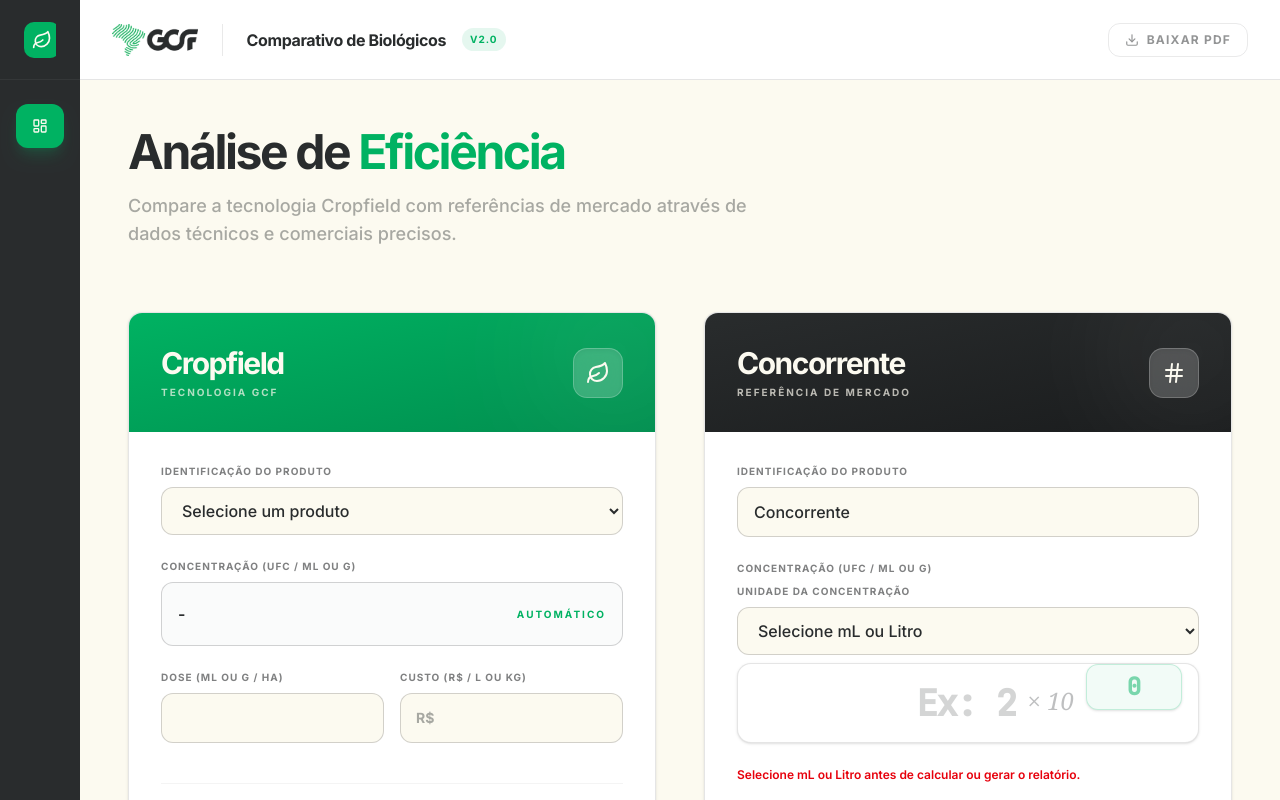
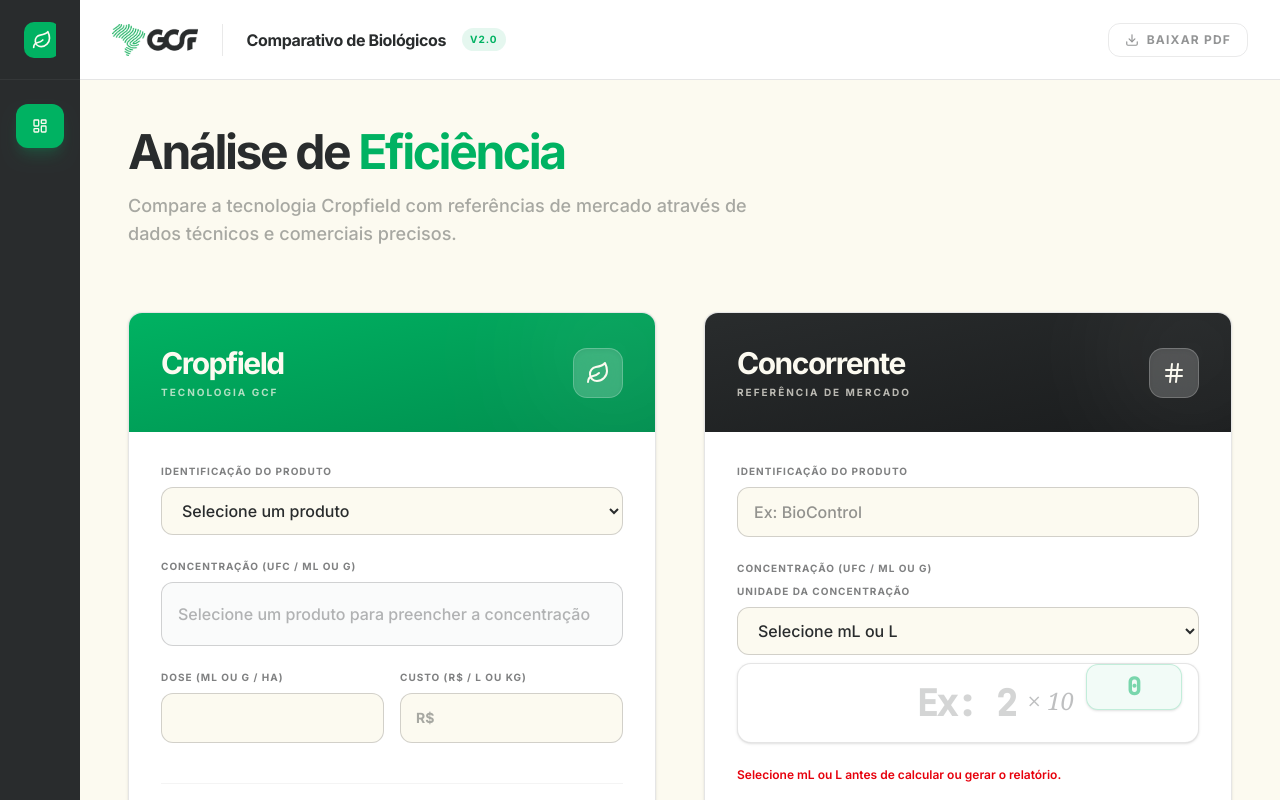
Before and after one commit to CassiaPerez/biocomparativo, a React (Vite) app: page / in a window 1280 px wide. Shown: the top 800 px of the page. Built offline with nearby package versions, Linux system fonts and the light colour scheme.

Commit message:
Updated App.tsx

```diff
--- a/src/App.tsx
+++ b/src/App.tsx
@@ -16,7 +16,7 @@
 import autoTable from 'jspdf-autotable';
 import { supabase, supabaseEnabled } from './lib/supabase';
 
-// ✅ Logo via PUBLIC (evita erro de import no Bolt/Vite)
+// ✅ Logo via PUBLIC
 // Coloque o arquivo exatamente em: public/gcf_logo.png
 const gcfLogo = '/gcf_logo.png';
 
@@ -60,14 +60,14 @@
 type CompetitorConcentrationUnit = '' | 'ml' | 'l';
 
 const INITIAL_STATE_CROPFIELD: BiologicoRecord = {
-  Produto: 'Cropfield',
+  Produto: '',
   Concentracao_por_ml_ou_g: '',
   Dose_ha_ml_ou_g: '',
   'Custo_R$_por_L_ou_kg': '',
 };
 
 const INITIAL_STATE_CONCORRENTE: BiologicoRecord = {
-  Produto: 'Concorrente',
+  Produto: '',
   Concentracao_por_ml_ou_g: '',
   Dose_ha_ml_ou_g: '',
   'Custo_R$_por_L_ou_kg': '',
@@ -100,10 +100,7 @@
   { nome: 'GUARDIUM', concentracaoLabel: '4×10⁹', concentracaoValor: '4e9', mantissa: '4', exponent: '9' },
 ];
 
-// Scientific Input Component (Split View)
-// ✅ "×10" é fixo no UI
-// ✅ mantissa e expoente variam
-// ✅ preserveUserDisplay = NÃO normaliza (ex.: 10×10^9 NÃO vira 1×10^10)
+// Scientific input
 const ScientificInput = ({
   value,
   onChange,
@@ -128,7 +125,6 @@
   const [isDirty, setIsDirty] = useState(false);
 
   useEffect(() => {
-    // ✅ Se preserveUserDisplay=true: não reescreve mantissa/expoente a partir do "value"
     if (preserveUserDisplay) {
       if (!value && !isDirty) {
         setMantissa('');
@@ -167,7 +163,7 @@
 
       setStatus('default');
       setMessage('');
-    } catch (_) {
+    } catch {
       setStatus('error');
       setMessage('Número inválido');
     }
@@ -205,7 +201,7 @@
 
       onPartsChange?.(m, e);
       onChange(val.toString());
-    } catch (_) {
+    } catch {
       setStatus('error');
       setMessage('Número inválido');
       onPartsChange?.(m, e);
@@ -260,7 +256,6 @@
           />
         </div>
 
-        {/* ✅ fixo */}
         <div className="mx-3 text-2xl text-gcf-black/30 font-serif italic select-none pb-1">× 10</div>
 
         <div className="relative -top-4">
@@ -295,7 +290,6 @@
   );
 };
 
-// ✅ UFC/ha automático: somente leitura com notação científica (mantissa + expoente)
 const ScientificReadOnly = ({
   value,
   className,
@@ -346,7 +340,6 @@
   );
 };
 
-// Component for displaying large numbers with toggle (UI only)
 const BigNumberDisplay = ({
   value,
   label,
@@ -422,7 +415,6 @@
   const [compData, setCompData] = useState<BiologicoRecord>(INITIAL_STATE_CONCORRENTE);
   const [compCalculated, setCompCalculated] = useState<CalculatedValues>(INITIAL_CALCULATED);
 
-  // ✅ guarda exatamente o “manual” para o PDF (somente CONCENTRAÇÃO)
   const [cropConcParts, setCropConcParts] = useState<SciParts>({ mantissa: '', exponent: '' });
   const [compConcParts, setCompConcParts] = useState<SciParts>({ mantissa: '', exponent: '' });
 
@@ -434,6 +426,7 @@
   });
   const [competitorConcentrationUnit, setCompetitorConcentrationUnit] = useState<CompetitorConcentrationUnit>('');
   const [isSavingReport, setIsSavingReport] = useState(false);
+  const [isSidebarOpen, setIsSidebarOpen] = useState(false);
 
   const calculate = (data: BiologicoRecord): CalculatedValues => {
     try {
@@ -441,7 +434,6 @@
       const dose = new Decimal(data.Dose_ha_ml_ou_g || 0);
       const custo = new Decimal(data['Custo_R$_por_L_ou_kg'] || 0);
 
-      // ✅ UFC/ha automático = Concentração × Dose
       const ufcHa = conc.times(dose);
       const custoHa = dose.times(custo).dividedBy(1000);
       const ufcMm2 = ufcHa.dividedBy(1e10);
@@ -451,7 +443,7 @@
         UFC_ou_conidios_mm2_superficie: ufcMm2,
         'Custo_R$_por_ha': custoHa,
       };
-    } catch (_) {
+    } catch {
       return INITIAL_CALCULATED;
     }
   };
@@ -555,7 +547,6 @@
   };
 
   const openReportModal = () => setIsReportModalOpen(true);
-
   const closeReportModal = () => setIsReportModalOpen(false);
 
   const handleReportFieldChange = (field: keyof ReportContactData, value: string) => {
@@ -592,9 +583,7 @@
       },
     ]);
 
-    if (error) {
-      throw error;
-    }
+    if (error) throw error;
   };
 
   const captureReportLocation = async (): Promise<ReportLocationData | null> => {
@@ -658,7 +647,8 @@
     const now = new Date();
     const dt = new Intl.DateTimeFormat('pt-BR', { dateStyle: 'short', timeStyle: 'short' }).format(now);
 
-    const hiddenLocationMetadata = reportLocation?.latitude != null && reportLocation?.longitude != null
+    const hiddenLocationMetadata =
+      reportLocation?.latitude != null && reportLocation?.longitude != null
         ? `lat:${reportLocation.latitude};lng:${reportLocation.longitude};acc:${reportLocation.precisao ?? 'n/a'};capturadoEm:${reportLocation.capturadoEm}`
         : 'localizacao_nao_disponivel';
 
@@ -681,7 +671,6 @@
       }
     };
 
-    // Decimal -> "2x10^9" (expoente pode ser negativo)
     const toSciToken = (d: Decimal, mantissaDigits = 1) => {
       try {
         if (!d || (d as any).isNaN?.()) return '0x10^0';
@@ -722,7 +711,6 @@
         })()
       );
 
-    // ✅ número "real" (decimal) em pt-BR (sem notação científica)
     const fmtNumberPt = (d: Decimal | null, decimals = 2) => {
       try {
         if (!d) return '-';
@@ -733,8 +721,6 @@
       }
     };
 
-    // ✅ variação do concorrente vs cropfield: (concorrente - cropfield) / cropfield * 100
-    // → fica NEGATIVO quando concorrente é inferior
     const pctConcVsCrop = (crop: Decimal, comp: Decimal) => {
       try {
         if (!crop || (crop as any).isNaN?.()) return null;
@@ -753,7 +739,6 @@
       return `${n > 0 ? '+' : ''}${v.toFixed(0)}%`;
     };
 
-    // ✅ desenhar como "2x10⁹" (expoente elevado uma única vez)
     type CellSci = { m: string; e: string };
 
     const didParseSciCell = (data: any) => {
@@ -777,7 +762,6 @@
       else doc.setTextColor(0, 0, 0);
 
       const paddingLeft = data.cell.padding('left');
-
       const x = data.cell.x + paddingLeft;
       const y = data.cell.y + data.cell.height / 2;
 
@@ -802,7 +786,6 @@
       doc.setTextColor(0, 0, 0);
     };
 
-    // ✅ custo por UFC/mm² (valor exato) = (Custo/ha) ÷ (UFC/mm²)
     const calcCostPerUfcMm2 = (custoHa: Decimal, ufcMm2: Decimal) => {
       try {
         if (!ufcMm2 || (ufcMm2 as any).isNaN?.() || ufcMm2.isZero()) return null;
@@ -887,7 +870,6 @@
     doc.setLineWidth(0.5);
     doc.line(40, contactFinalY + 10, 555, contactFinalY + 10);
 
-    // ✅ Concentração no PDF = exatamente preenchido (mantissa + expoente)
     const cropConcPdf = partsToToken(cropConcParts, safeDec(cropData.Concentracao_por_ml_ou_g));
     const compConcPdf = partsToToken(compConcParts, safeDec(compData.Concentracao_por_ml_ou_g));
 
@@ -909,21 +891,17 @@
 
     const yAfterInputs = (doc as any).lastAutoTable.finalY + 18;
 
-    // ✅ UFC/ha automático no PDF: sempre do cálculo (Concentração × Dose)
     const cropUfcPdf = toSciToken(cropCalculated.UFC_ou_conidios_ha, 2);
     const compUfcPdf = toSciToken(compCalculated.UFC_ou_conidios_ha, 2);
 
-    // ✅ custo por UFC/mm² (valor exato) para PDF (mas você pediu para REMOVER as linhas da tabela de métricas)
     const cropCostPerUfcMm2 = calcCostPerUfcMm2(cropCalculated['Custo_R$_por_ha'], cropCalculated.UFC_ou_conidios_mm2_superficie);
     const compCostPerUfcMm2 = calcCostPerUfcMm2(compCalculated['Custo_R$_por_ha'], compCalculated.UFC_ou_conidios_mm2_superficie);
 
-    // ✅ Tabela de métricas (sem as linhas que você pediu remover)
     autoTable(doc, {
       startY: yAfterInputs,
       head: [['Métrica', 'Cropfield', 'Concorrente']],
       body: [
         ['UFC/ha', cropUfcPdf, compUfcPdf],
-        // ✅ aqui sai o resultado REAL (decimal), não notação científica
         [
           'UFC/mm² (superfície)',
           fmtNumberPt(cropCalculated.UFC_ou_conidios_mm2_superficie, 2),
@@ -941,14 +919,9 @@
     const yAfterResults = (doc as any).lastAutoTable.finalY + 18;
 
     const diffMm2Abs = compCalculated.UFC_ou_conidios_mm2_superficie.minus(cropCalculated.UFC_ou_conidios_mm2_superficie);
-
     const reducUfc = pctConcVsCrop(cropCalculated.UFC_ou_conidios_ha, compCalculated.UFC_ou_conidios_ha);
     const reducCusto = pctConcVsCrop(cropCalculated['Custo_R$_por_ha'], compCalculated['Custo_R$_por_ha']);
 
-    // ✅ Você pediu valor exato no PDF, mas também pediu remover as linhas:
-    // - "Custo/ha ÷ UFC/mm² ..."
-    // - "Custo/ha ÷ UFC/mm² (abs) ..."
-    // Então: colocamos o VALOR EXATO aqui, na seção de análise (sem "abs")
     autoTable(doc, {
       startY: yAfterResults,
       head: [['Análise Técnica/Comercial do Concorrente', 'Valor']],
@@ -970,7 +943,12 @@
     doc.save(fileName || `relatorio-comparativo-${safe}.pdf`);
   };
 
-  const renderProductColumn = (title: string, data: BiologicoRecord, calculated: CalculatedValues, isCompetitor: boolean) => {
+  const renderProductColumn = (
+    title: string,
+    data: BiologicoRecord,
+    calculated: CalculatedValues,
+    isCompetitor: boolean
+  ) => {
     const isCropfield = !isCompetitor;
 
     return (
@@ -1048,16 +1026,15 @@
                         onChange={(e) => handleCompetitorConcentrationUnitChange(e.target.value as CompetitorConcentrationUnit)}
                         className="input-gcf"
                         aria-label="Unidade da concentração do concorrente"
-                        title="Selecione se a concentração foi informada em mL ou litro"
-                      >
-                        <option value="">Selecione mL ou Litro</option>
+                        title="Selecione se a concentração foi informada em mL ou L"
+                      >
+                        <option value="">Selecione mL ou L</option>
                         <option value="ml">mL</option>
-                        <option value="l">Litro</option>
+                        <option value="l">L</option>
                       </select>
                     </div>
 
                     <div>
-                      {/* ✅ NÃO normaliza o que foi digitado */}
                       <ScientificInput
                         value={data.Concentracao_por_ml_ou_g}
                         onChange={(val) =>
@@ -1076,7 +1053,7 @@
 
                     <p className={`text-xs ${competitorUnitMissing ? 'text-red-600 font-semibold' : 'text-gcf-black/60'}`}>
                       {competitorUnitMissing
-                        ? 'Selecione mL ou Litro antes de calcular ou gerar o relatório.'
+                        ? 'Selecione mL ou L antes de calcular ou gerar o relatório.'
                         : competitorConcentrationUnit === 'l'
                           ? 'A concentração informada por litro é convertida automaticamente para mL na calculadora e no relatório.'
                           : 'A concentração informada já é tratada como valor por mL na calculadora e no relatório.'}
@@ -1127,7 +1104,6 @@
                 </span>
               </div>
 
-              {/* ✅ AUTOMÁTICO (somente leitura): Concentração × Dose */}
               <ScientificReadOnly value={calculated.UFC_ou_conidios_ha} accent={isCropfield} />
 
               <div className="px-1 space-y-1">
@@ -1173,7 +1149,6 @@
               </div>
             </div>
 
-            {/* botão invisível para “reset” opcional */}
             <button type="button" onClick={clearAll} className="hidden" aria-hidden="true" tabIndex={-1}>
               reset
             </button>
@@ -1183,12 +1158,8 @@
     );
   };
 
-  // ✅ inicia recolhida
-  const [isSidebarOpen, setIsSidebarOpen] = useState(false);
-
   return (
     <div className="min-h-screen bg-gcf-offwhite font-sans text-gcf-black flex overflow-hidden relative">
-      {/* Backdrop (mobile) */}
       {isSidebarOpen && (
         <button
           type="button"
@@ -1198,7 +1169,6 @@
         />
       )}
 
-      {/* Sidebar */}
       <aside
         className={`bg-gcf-black text-gcf-offwhite transition-all duration-300 flex flex-col z-50
         fixed lg:static inset-y-0 left-0
@@ -1249,12 +1219,9 @@
         </div>
       </aside>
 
-      {/* Main Content */}
       <div className="flex-1 flex flex-col overflow-hidden">
-        {/* Header */}
         <header className="bg-white border-b border-[rgba(41,44,45,0.12)] flex items-center justify-between px-4 md:px-8 z-40 h-auto md:h-20 py-3 md:py-0 gap-3 flex-wrap">
           <div className="flex items-center gap-3 md:gap-6">
-            {/* Menu (mobile) */}
             <button
               type="button"
               onClick={() => setIsSidebarOpen(true)}
@@ -1275,13 +1242,12 @@
             </div>
           </div>
 
-          {/* ✅ apenas 1 botão (download) */}
           <div className="flex items-center gap-2 md:gap-6 flex-wrap justify-end">
             <button
               onClick={openReportModal}
               className="btn-secondary !py-2 !px-4 !text-xs uppercase tracking-widest disabled:opacity-50 disabled:cursor-not-allowed"
               type="button"
-              title={competitorUnitMissing ? 'Selecione mL ou Litro na concentração do concorrente para liberar o relatório' : 'Baixar relatório em PDF'}
+              title={competitorUnitMissing ? 'Selecione mL ou L na concentração do concorrente para liberar o relatório' : 'Baixar relatório em PDF'}
               disabled={competitorUnitMissing}
             >
               <Download size={14} />
@@ -1299,7 +1265,6 @@
               <p className="text-base sm:text-lg text-gcf-black/40 max-w-2xl font-medium">
                 Compare a tecnologia Cropfield com referências de mercado através de dados técnicos e comerciais precisos.
               </p>
-
             </div>
 
             <div className="grid grid-cols-1 lg:grid-cols-2 gap-8 lg:gap-12 items-start relative">
@@ -1321,9 +1286,7 @@
                 <div className="h-px flex-1 bg-gcf-black/10"></div>
               </div>
 
-              {/* ✅ 4 cards */}
               <div className="grid grid-cols-1 md:grid-cols-2 lg:grid-cols-4 gap-6 md:gap-8">
-                {/* 1) Diferença Custo / ha */}
                 <div className="bg-gcf-green p-8 sm:p-10 rounded-[28px] shadow-2xl shadow-gcf-green/20 flex flex-col items-center text-center relative overflow-hidden group">
                   <div className="absolute top-0 right-0 -mt-8 -mr-8 w-32 h-32 bg-white/10 rounded-full blur-3xl transition-all group-hover:scale-150"></div>
                   <span className="text-[10px] font-bold text-gcf-offwhite/60 uppercase tracking-[0.2em] mb-4 relative z-10">
@@ -1366,7 +1329,6 @@
                   })()}
                 </div>
 
-                {/* 2) Diferença UFC / ha */}
                 <div className="bg-white p-8 sm:p-10 rounded-[28px] border border-gcf-black/10 shadow-xl shadow-gcf-black/5 flex flex-col items-center text-center group">
                   <span className="text-[10px] font-bold text-gcf-black/40 uppercase tracking-[0.2em] mb-4">Diferença UFC / ha</span>
                   {(() => {
@@ -1418,7 +1380,6 @@
                   })()}
                 </div>
 
-                {/* 3) Diferença UFC / mm² (ABS) */}
                 <div className="bg-white p-8 sm:p-10 rounded-[28px] border border-gcf-black/10 shadow-xl shadow-gcf-black/5 flex flex-col items-center text-center group">
                   <span className="text-[10px] font-bold text-gcf-black/40 uppercase tracking-[0.2em] mb-4">Diferença UFC / mm²</span>
                   {(() => {
@@ -1450,7 +1411,6 @@
                   })()}
                 </div>
 
-                {/* 4) ✅ Custo por UFC/mm² (VALOR exato do sistema + %) — sem "Δ (abs)" */}
                 <div className="bg-white p-8 sm:p-10 rounded-[28px] border border-gcf-black/10 shadow-xl shadow-gcf-black/5 flex flex-col items-center text-center group">
                   <span className="text-[10px] font-bold text-gcf-black/40 uppercase tracking-[0.2em] mb-4">Custo por UFC/mm²</span>
 
@@ -1465,18 +1425,16 @@
                       return <div className="text-2xl font-bold font-mono mb-2 text-gcf-black/20">-</div>;
                     }
 
-                    // ✅ valor real: (Custo/ha) ÷ (UFC/mm²)
                     const cropRatio = cropCustoHa.div(cropUfcMm2);
                     const compRatio = compCustoHa.div(compUfcMm2);
 
-                    // ✅ % (comparativo) baseado no valor exato
                     const delta = compRatio.minus(cropRatio);
                     const pct = cropRatio.isZero() ? null : delta.div(cropRatio).times(100);
 
                     const isEqual = delta.toDecimalPlaces(12).isZero();
-                    const isConcorrentePior = delta.gt(0); // delta > 0 => concorrente mais caro por UFC/mm²
-
-                    const fmtMoneyMicro = (d: Decimal) => {
+                    const isConcorrentePior = delta.gt(0);
+
+                    const fmtMoneyMicroLocal = (d: Decimal) => {
                       try {
                         if (!d || (d as any).isNaN?.()) return '-';
                         const s = d.toFixed(12);
@@ -1497,20 +1455,18 @@
 
                     return (
                       <>
-                        {/* ✅ VALORES exatos (Crop vs Concorrente) */}
                         <div className="w-full space-y-3 mb-6">
                           <div className="flex items-center justify-between gap-3">
                             <span className="text-[10px] font-bold text-gcf-black/40 uppercase tracking-widest">Cropfield</span>
-                            <span className="text-sm font-bold font-mono text-gcf-green">{fmtMoneyMicro(cropRatio)}</span>
+                            <span className="text-sm font-bold font-mono text-gcf-green">{fmtMoneyMicroLocal(cropRatio)}</span>
                           </div>
 
                           <div className="flex items-center justify-between gap-3">
                             <span className="text-[10px] font-bold text-gcf-black/40 uppercase tracking-widest">Concorrente</span>
-                            <span className="text-sm font-bold font-mono text-gcf-black">{fmtMoneyMicro(compRatio)}</span>
-                          </div>
-                        </div>
-
-                        {/* ✅ % como complemento (com sinal) */}
+                            <span className="text-sm font-bold font-mono text-gcf-black">{fmtMoneyMicroLocal(compRatio)}</span>
+                          </div>
+                        </div>
+
                         <div
                           className={`flex items-center gap-2 px-4 py-2 rounded-full text-[10px] font-bold border uppercase tracking-widest ${
                             isEqual
@@ -1541,9 +1497,15 @@
               </div>
             </div>
           </div>
+
           {isReportModalOpen && (
             <div className="fixed inset-0 z-[70] flex items-center justify-center p-4">
-          <button type="button" className="absolute inset-0 bg-gcf-black/60 backdrop-blur-sm" onClick={closeReportModal} aria-label="Fechar modal" />
+              <button
+                type="button"
+                className="absolute inset-0 bg-gcf-black/60 backdrop-blur-sm"
+                onClick={closeReportModal}
+                aria-label="Fechar modal"
+              />
 
               <div className="relative w-full max-w-lg bg-white rounded-[24px] shadow-2xl border border-gcf-black/10 p-6 sm:p-8">
                 <div className="flex items-center gap-4 mb-6">
@@ -1553,7 +1515,9 @@
                   <div>
                     <p className="text-[11px] font-bold uppercase tracking-[0.2em] text-gcf-green mb-1">Dados do relatório</p>
                     <h3 className="text-xl font-bold tracking-tight text-gcf-black">Preencha antes de baixar o PDF</h3>
-                <p className="text-sm text-gcf-black/50 mt-1">Essas informações serão exibidas no cabeçalho do relatório junto com a logo da empresa.</p>
+                    <p className="text-sm text-gcf-black/50 mt-1">
+                      Essas informações serão exibidas no cabeçalho do relatório junto com a logo da empresa.
+                    </p>
                   </div>
                 </div>
 
@@ -1593,13 +1557,21 @@
                 </div>
 
                 <div className="mt-8 flex flex-col-reverse sm:flex-row gap-3 sm:justify-end">
-              <button type="button" onClick={closeReportModal} className="btn-secondary !justify-center">Cancelar</button>
+                  <button type="button" onClick={closeReportModal} className="btn-secondary !justify-center">
+                    Cancelar
+                  </button>
                   <button
                     type="button"
                     onClick={handleDownloadWithMetadata}
                     className="btn-primary !justify-center disabled:opacity-50 disabled:cursor-not-allowed"
                     disabled={competitorUnitMissing || reportFieldsMissing || isSavingReport}
-                title={competitorUnitMissing ? 'Selecione mL ou L na concentração do concorrente para gerar o PDF' : reportFieldsMissing ? 'Preencha os dados do cliente e vendedor para gerar o PDF' : 'Gerar PDF'}
+                    title={
+                      competitorUnitMissing
+                        ? 'Selecione mL ou L na concentração do concorrente para gerar o PDF'
+                        : reportFieldsMissing
+                          ? 'Preencha os dados do cliente e vendedor para gerar o PDF'
+                          : 'Gerar PDF'
+                    }
                   >
                     <Download size={16} />
                     <span>{isSavingReport ? 'Salvando...' : 'Gerar PDF'}</span>
```
Lines whose indentation alone changed are shown as unchanged.
